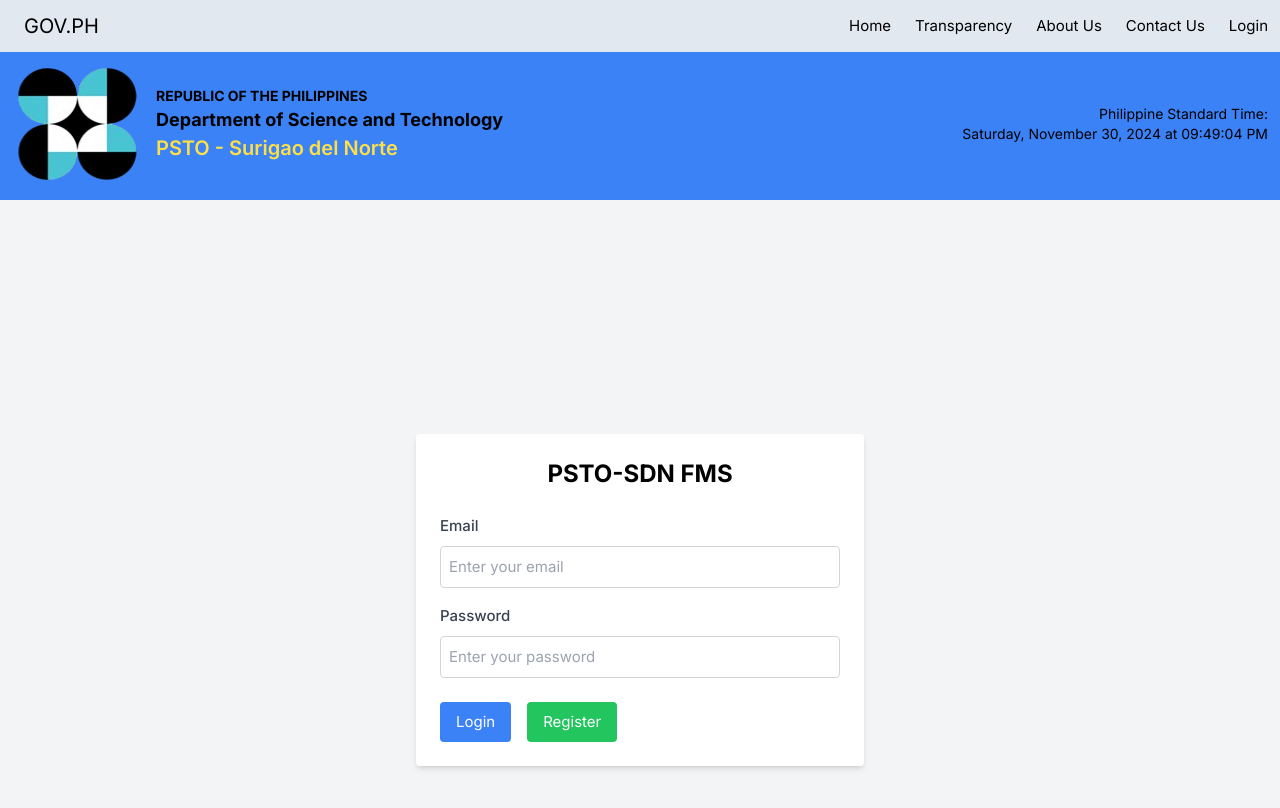
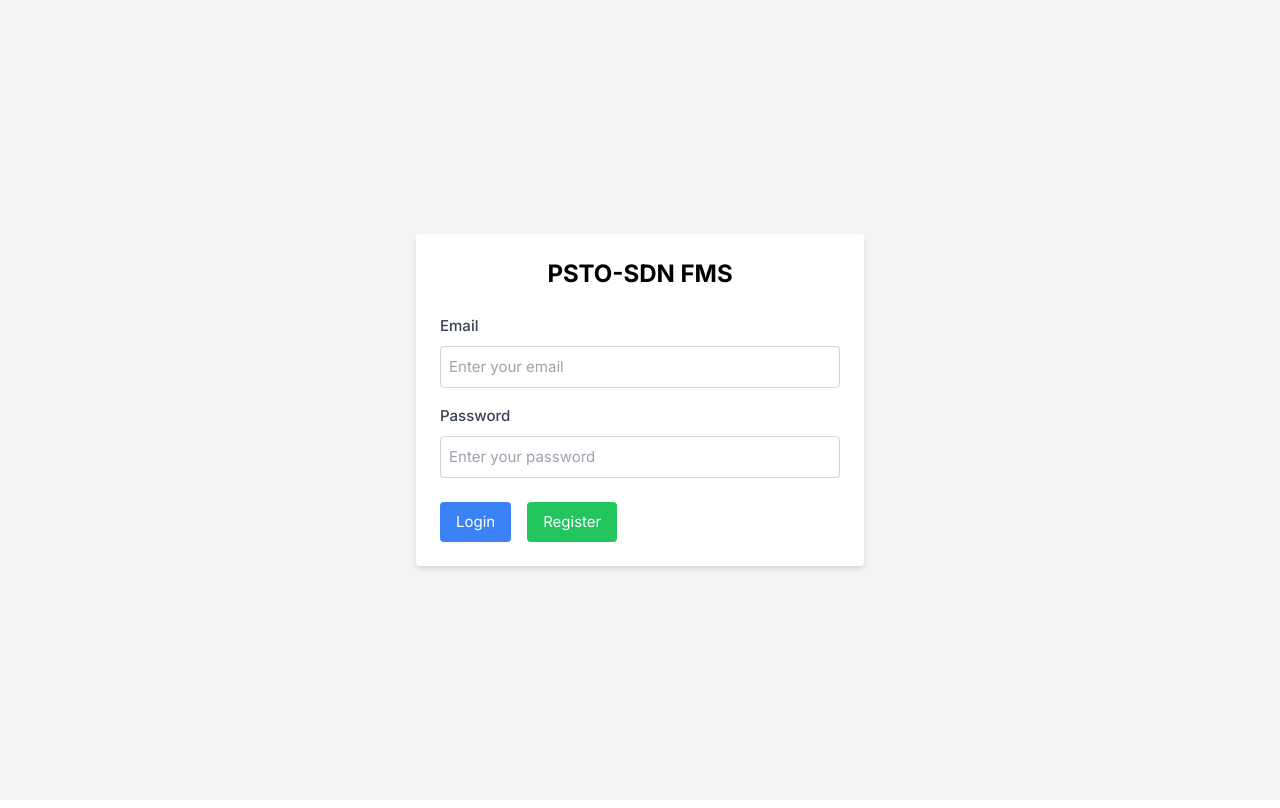
Before and after one commit to rabucejojr/sdnfms-ui, a Vue app: page /register in a window 1280 px wide. Shown: the top 808 px of the page. Built offline with nearby package versions, Linux system fonts and the light colour scheme; a web font is replaced by a local one.

Commit message:
remove components

```diff
--- a/src/App.vue
+++ b/src/App.vue
@@ -10,7 +10,7 @@
 </script>
 
 <template>
-   <Navbar/>
-   <Header pos="mt-12 "/>
+   <!-- <Navbar/>
+   <Header pos="mt-12 "/> -->
   <router-view/>
 </template>
--- a/src/components/Header.vue
+++ b/src/components/Header.vue
@@ -4,7 +4,7 @@
 const currentDateTime = ref('');
 
 defineProps({
-    pos:{type:String,default:'mt-4'},
+    pos:{type:String,default:''},
 })
 
 const updateDateTime = () => {
--- a/src/fms/Auth/Register.vue
+++ b/src/fms/Auth/Register.vue
@@ -61,13 +61,13 @@
             <div class="flex items-center mt-6">
                 <button
                     type="submit"
-                    class="bg-blue-500 text-white py-2 px-4 rounded hover:bg-blue-600 focus:outline-none focus:ring focus:ring-blue-300"
+                    class="bg-green-500 text-white py-2 px-4 rounded hover:bg-green-600 focus:outline-none focus:ring focus:ring-blue-300"
                 >
                     Register
                 </button>
                 <router-link
                     to="/login"
-                    class="text-blue-500 hover:underline focus:outline-none focus:ring focus:ring-blue-300 ml-6"
+                    class="bg-blue-500 text-white py-2 px-4 rounded hover:bg-blue-600 hover:underline focus:outline-none focus:ring focus:ring-blue-300 ml-6"
                 >
                     Login
                 </router-link>
--- a/src/fms/Pages/Dashboard.vue
+++ b/src/fms/Pages/Dashboard.vue
@@ -8,12 +8,13 @@
 import { RiEdit2Line,RiDeleteBin2Line,RiUpload2Line, RiEyeLine } from '@remixicon/vue';
 import Card from '@/components/Card.vue';
 import Button from '@/components/Button.vue';
+import Header from '@/components/Header.vue';
 
 
 defineProps({
   padding:{
     type: String,
-    default: 'mt-12',
+    default: 'mt-2',
 
   }
 });
@@ -98,6 +99,8 @@
 
 
 <template>
+
+  <Header/>
   <div class="dashboard p-4 sm:p-6 bg-gray-100 min-h-screen">
     <!-- Dashboard Header -->
     <header :class="`${padding} flex flex-col sm:flex-row justify-between items-start sm:items-center mb-6 space-y-4 sm:space-y-0`">
```
